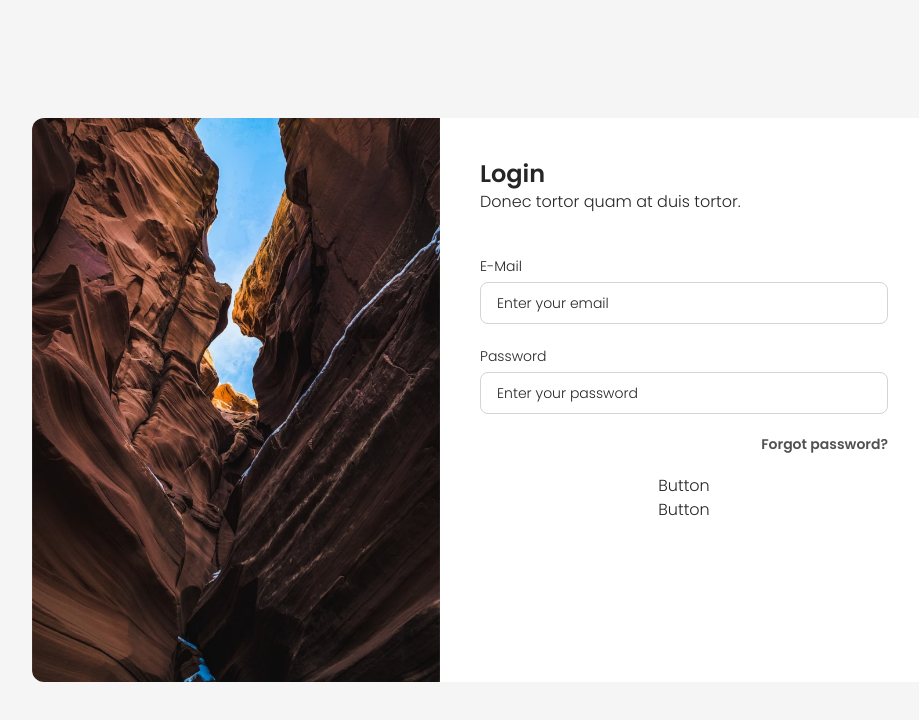
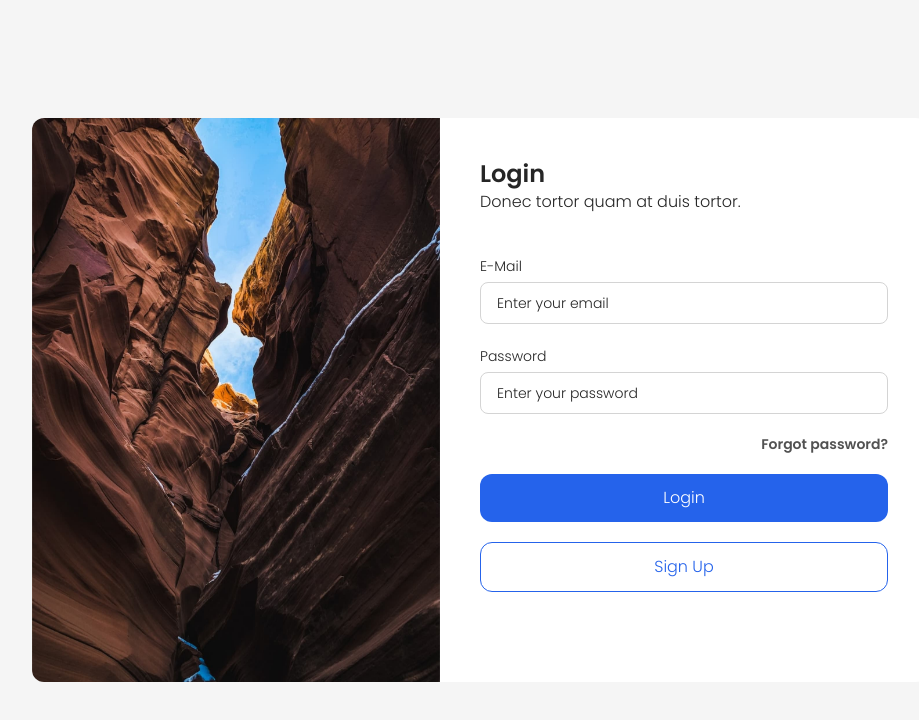
Before and after one commit to anjankarmakar10/project-dashboard, a Next.js app: page /login in a window 1280 px wide. Shown: the top 720 px of the page, without its empty margins (160-1079 px from the left). Built offline with nearby package versions, Linux system fonts and the light colour scheme.

Commit message:
build Button component

```diff
--- a/src/app/login/page.tsx
+++ b/src/app/login/page.tsx
@@ -1,3 +1,4 @@
+import Button from "@/components/Buttons/Button";
 import FormHeader from "@/components/FormHeader/FormHeader";
 import InputField from "@/components/InputField/InputField";
 import Image from "next/image";
@@ -31,11 +32,11 @@ const Login = () => {
               type="password"
               label="Password"
             />
-            <span className="text-neutral-600 font-semibold text-sm text-right mb-5">
+            <span className="cursor-pointer text-neutral-600 font-semibold text-sm text-right mb-5">
               Forgot password?
             </span>
-            <button>Button</button>
-            <button>Button</button>
+            <Button variant="fill">Login</Button>
+            <Button variant="outline">Sign Up</Button>
           </div>
         </div>
       </section>
--- /dev/null
+++ b/src/components/Buttons/Button.tsx
@@ -0,0 +1,28 @@
+interface Props {
+  children: React.ReactNode;
+  variant: "outline" | "fill";
+  color?: string;
+  bg?: string;
+  onClick?: () => void;
+}
+
+const Button = ({ children, variant, color, bg, onClick }: Props) => {
+  return (
+    <button
+      style={{
+        background: `${bg && variant === "fill" && bg}`,
+        color: `${color && color}`,
+        borderColor: `${variant === "outline" && color}`,
+      }}
+      onClick={onClick}
+      className={`p-3 rounded-xl mb-5 ${
+        variant === "fill"
+          ? ` text-white bg-blue-600`
+          : `bg-transparent border text-blue-600 border-blue-600`
+      }`}
+    >
+      {children}
+    </button>
+  );
+};
+export default Button;
```
